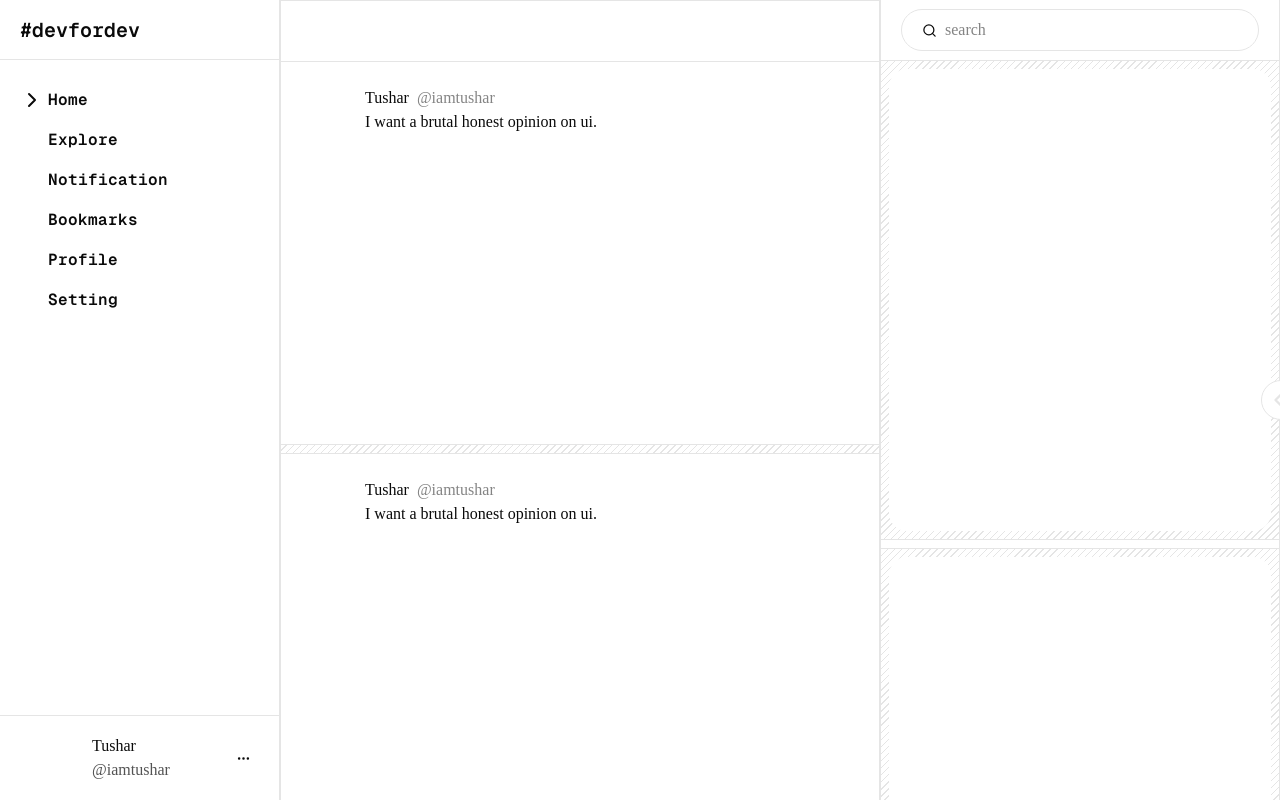
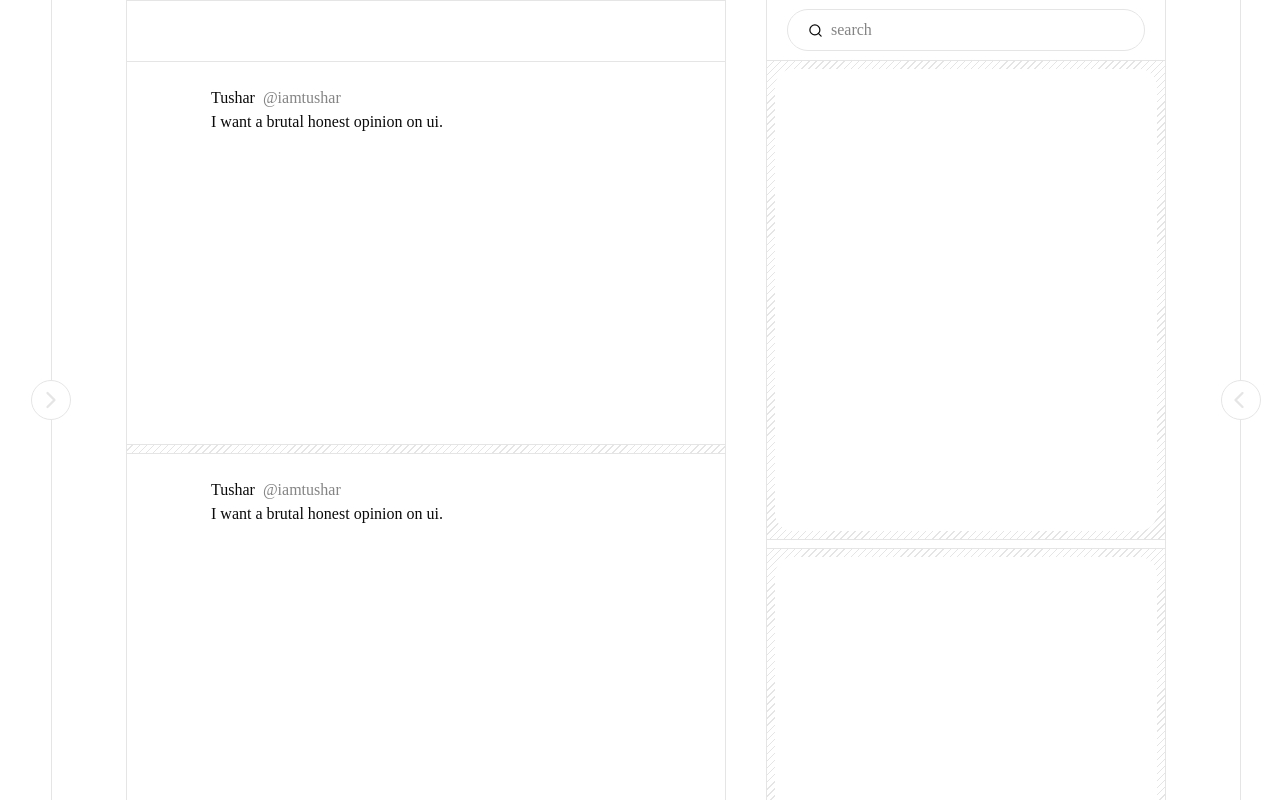
Before and after one commit to itushr/devfordev, a Next.js app: page /home in a window 1280 px wide. Built offline with nearby package versions, Linux system fonts and the light colour scheme.

Commit message:
feat(ui): sidebar-->collapsible

```diff
--- a/components/sidebar/Sidebar.tsx
+++ b/components/sidebar/Sidebar.tsx
@@ -1,14 +1,40 @@
+"use client"
+
 import Profile from "./Profile"
 import Logo from "./Logo"
 import Menu from "./Menu"
+import { useState } from "react"
+import { ChevronLeft, ChevronRight } from "lucide-react"
 
 const Sidebar = ({ active }: { active: string }) => {
+    const [isOpen, setIsOpen] = useState(false)
+
     return (
-        <div className="border-r w-70 bg-background relative">
-            <Logo />
-            <Menu active={active} />
-            <Profile />
-        </div>
+        <>
+            <div
+                className="border-r w-70 bg-background relative"
+                style={{ display: isOpen ? "block" : "none" }}
+            >
+                <Logo />
+                <Menu active={active} />
+                <Profile />
+                <div
+                    className="size-10 bg-background rounded-full border absolute top-1/2 left-full -translate-1/2 flex items-center justify-center cursor-pointer group hover:border-muted-foreground"
+                    onClick={() => setIsOpen(!isOpen)}>
+                    <ChevronLeft size={28} className="text-border group-hover:text-muted-foreground -ml-1" />
+                </div>
+            </div>
+            <div
+                className="w-13 border-r h-dvh sticky top-0"
+                style={{ display: isOpen ? "none" : "block" }}
+            >
+                <div
+                    className="size-10 bg-background rounded-full border absolute top-1/2 left-full -translate-1/2 flex items-center justify-center cursor-pointer group hover:border-muted-foreground"
+                    onClick={() => setIsOpen(!isOpen)}>
+                    <ChevronRight size={28} className="text-border group-hover:text-muted-foreground" />
+                </div>
+            </div>
+        </>
     )
 }
 
```
